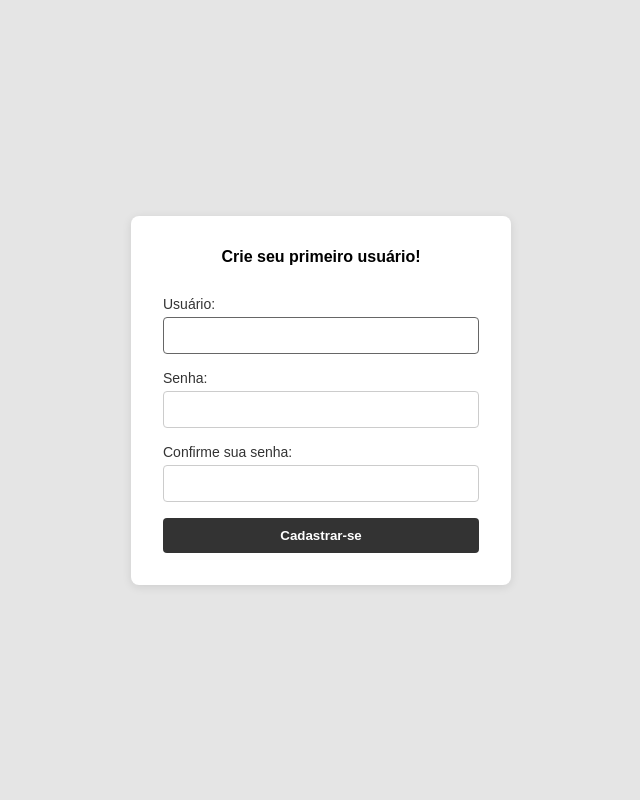
After one commit to RR2M4A/Sistema-Administracao, a Flask app: page / in a window 1280 px wide. The commit adds this page. Shown: the whole page, without its empty margins (319-959 px from the left). Run offline with Flask 3, Linux system fonts and the light colour scheme.

Commit message:
Creating a page destined to the first user creation
- When the system is first used, the user will be redirected to create an 'admin' level account (signup).
- Creating the signup page with HTML/CSS/JS.
- Using JS files to deal with async operations.
- Creating a signup route for the user creation.

```diff
--- a/flaskr/app.py
+++ b/flaskr/app.py
@@ -12,8 +12,8 @@ def create_app():
     app.config["SQLALCHEMY_TRACK_MODIFICATIONS"] = False
     db.init_app(app)
 
-    from routes.signin import signin
-    app.register_blueprint(signin)
+    from routes.auth import auth
+    app.register_blueprint(auth)
 
     from routes.system import system
     app.register_blueprint(system)
--- a/flaskr/models/client.py
+++ b/flaskr/models/client.py
@@ -1,5 +1,5 @@
-from typing import List
-from sqlalchemy import String
+from typing import List, Optional
+from sqlalchemy import String, exists
 from sqlalchemy.orm import relationship, Mapped, mapped_column
 from extensions.database import db
 
@@ -31,7 +31,7 @@ class Client(db.Model):
 
 
     @classmethod
-    def create(cls, data: dict):
+    def create(cls, data: dict) -> 'Client':
         """Instancia um objeto cliente e o armazena no banco de dados."""
 
         client = Client(
@@ -48,7 +48,7 @@ class Client(db.Model):
 
 
     @classmethod
-    def find_by_id(cls, id: int):
+    def find_by_id(cls, id: int) -> Optional['Client']:
         """Busca pelo ID e retorna um cliente do banco de dados."""
 
         client = db.session.execute(
@@ -58,7 +58,7 @@ class Client(db.Model):
 
 
     @classmethod
-    def find_by_cpf(cls, cpf: str):
+    def find_by_cpf(cls, cpf: str) -> Optional['Client']:
         """Busca pelo CPF e retorna um cliente do banco de dados."""
 
         client = db.session.execute(
@@ -68,7 +68,7 @@ class Client(db.Model):
 
 
     @classmethod
-    def find_by_rg(cls, rg: str):
+    def find_by_rg(cls, rg: str) -> Optional['Client']:
         """Busca pelo RG e retorna um cliente do banco de dados."""
 
         client = db.session.execute(
@@ -78,7 +78,7 @@ class Client(db.Model):
 
 
     @classmethod
-    def find_all(cls):
+    def find_all(cls) -> List[Optional['Client']]:
         """Retorna todas as linhas da table Client, ordenadas pelo
         id."""
 
@@ -87,7 +87,15 @@ class Client(db.Model):
 
 
     @classmethod
-    def count(cls):
+    def count(cls) -> int:
         """Retorna o total de linhas que a table Client contém."""
 
         return len(db.session.execute(db.select(cls)).all())
+
+
+    @classmethod
+    def has_any(cls) -> bool:
+        """Retorna se existe ao menos uma tupla na table Client."""
+
+        return db.session.execute(
+            db.select(exists().where(cls.id.isnot(None)))).scalar()
--- a/flaskr/models/entrance.py
+++ b/flaskr/models/entrance.py
@@ -49,7 +49,7 @@ class Entrance(db.Model):
 
 
     @classmethod
-    def count(cls):
+    def count(cls) -> int:
         """Retorna o total de linhas que a table Entrance contém."""
 
         return len(db.session.execute(db.select(cls)).all())
--- a/flaskr/models/user.py
+++ b/flaskr/models/user.py
@@ -1,7 +1,8 @@
+from typing import Optional
+from sqlalchemy import exists
 from sqlalchemy.orm import Mapped, mapped_column
 from werkzeug.security import check_password_hash
 from extensions.database import db
-
 
 class User(db.Model):
     """Representa a tablea de usuários do sistema.
@@ -17,13 +18,52 @@ class User(db.Model):
     id: Mapped[int] = mapped_column(primary_key=True)
     username: Mapped[str] = mapped_column(nullable=False)
     password_hash: Mapped[str] = mapped_column(nullable=False)
+    is_admin: Mapped[bool] = mapped_column(nullable=False)
+    is_blocked: Mapped[bool] = mapped_column(nullable=False)
+
+
+    @staticmethod
+    def create(username: str, password_hash: str,
+               is_admin: bool, is_blocked: bool) -> 'User':
+        """Instancia um objeto User e o armazena no banco de dados."""
+
+        user = User(
+            username = username,
+            password_hash = password_hash,
+            is_admin = is_admin,
+            is_blocked = is_blocked
+        )
+
+        db.session.add(user)
+        db.session.commit()
+        return user
 
 
     @classmethod
-    def find_one(cls, username: str):
+    def has_any(cls) -> bool:
+        """Retorna se existe ao menos uma tupla na table User."""
+
+        return db.session.execute(
+            db.select(exists().where(cls.id.isnot(None)))).scalar()
+
+
+    @classmethod
+    def find_by_id(cls, id: int) -> Optional['User']:
+        """Busca um usuário pelo ID."""
+
+        return db.session.execute(db.select(cls).where(
+            cls.id==id)).scalar_one_or_none()
+
+
+    @classmethod
+    def find_by_username(cls, username: str) -> Optional['User']:
+        """Busca um usuário pelo USERNAME."""
+
         return db.session.execute(db.select(cls).where(
             cls.username==username)).scalar_one_or_none()
 
 
     def check_password(self, password: str) -> bool:
+        """Verifica se a senha inserida está correta."""
+
         return check_password_hash(self.password_hash, password)
--- /dev/null
+++ b/flaskr/routes/auth.py
@@ -0,0 +1,62 @@
+from flask import Blueprint, render_template, request, session, url_for
+from services.auth_service import AuthService
+from http import HTTPStatus
+from utils.decorators import no_account
+
+
+auth = Blueprint("auth", __name__)
+
+
+@auth.get("/signin/")
+def signin_get():
+    """Carrega a página de sign in."""
+
+    return render_template("signin.html")
+
+
+@auth.post("/signin/")
+def signin_post():
+    """Lida com requisições do tipo POST na página de sign in."""
+
+    req = request.get_json()
+    username = req["username"]
+    password = req["password"]
+
+    user = AuthService.authenticate_user(username, password)
+
+    if user:
+        session["id"] = user.id
+        return {"authenticated": True, "redirect": url_for("system.system_get")}
+
+    return {"authenticated": False}
+
+
+@auth.get("/")
+@auth.get("/signup/")
+@no_account
+def signup_get():
+    """Carrega a página de signup."""
+
+    return render_template("signup.html")
+
+
+@auth.post("/")
+@auth.post("/signup/")
+@no_account
+def signup_post():
+    """Lida com requisições do tipo POST na página de sign up."""
+
+    req = request.get_json()
+    username = req.get("username")
+    pass1 = req.get("first-password")
+    pass2 = req.get("second-password")
+
+    if not AuthService.is_valid_username(username):
+        return {"status": "error"}, HTTPStatus.BAD_REQUEST
+
+    if not AuthService.is_same_password(pass1, pass2):
+        return {"status": "error"}, HTTPStatus.UNAUTHORIZED
+
+    AuthService.create_user(username, pass1, is_admin=True)
+
+    return {"status": "success"}, HTTPStatus.CREATED
--- /dev/null
+++ b/flaskr/static/css/signup.css
@@ -0,0 +1,89 @@
+* {
+    margin: 0;
+    padding: 0;
+    box-sizing: border-box;
+    font-family: Arial, sans-serif;
+}
+
+body {
+    display: flex;
+    justify-content: center;
+    align-items: center;
+    height: 100vh;
+    background-color: #e5e5e5;
+}
+
+.blank-container {
+    background: #fff;
+    padding: 2rem;
+    border-radius: 8px;
+    box-shadow: 0 2px 10px rgba(0, 0, 0, 0.1);
+    width: 380px;
+}
+
+.input-container {
+    display: flex;
+    flex-direction: column;
+    margin-bottom: 1rem;
+}
+
+.input-container:first-of-type {
+    margin-top: 30px;
+}
+
+
+.input-container label {
+    font-size: 14px;
+    margin-bottom: 5px;
+    color: #333;
+}
+
+.input-container input {
+    padding: 10px;
+    border: 1px solid #ccc;
+    border-radius: 4px;
+    outline: none;
+    transition: border 0.3s;
+}
+
+.input-container input:focus {
+    border-color: #666;
+}
+
+.submit-bt {
+    background: #333;
+    color: white;
+    border: none;
+    padding: 10px;
+    width: 100%;
+    border-radius: 4px;
+    cursor: pointer;
+    font-weight: bold;
+    transition: all ease-in-out 0.3s;
+}
+
+.no-acess-msg {
+    font-size: 12px;
+    text-align: center;
+    margin-top: 18px;
+    color: rgb(50, 65, 131);
+    font-weight: bold;
+}
+
+.submit-bt:hover {
+    background: #555;
+}
+
+.welcome-msg {
+    font-size: 16px;
+    text-align: center;
+}
+
+.invalid-credentials {
+    display: none;
+    color: red;
+    text-align: center;
+    font-weight: bold;
+    font-size: 11px;
+    margin-top: 5px;
+}
--- /dev/null
+++ b/flaskr/static/js/signup/signup.js
@@ -0,0 +1,64 @@
+"use strict"
+
+import { make_request } from "../utils/fetch_utils.js";
+
+const submit_bt = document.querySelector('.submit-bt');
+const username_input = document.querySelector('input[name="username"]');
+const pass_inputs = document.querySelectorAll('input[type="password"]');
+const inputs = document.querySelectorAll('form input');
+const side_msg = document.querySelector('.invalid-credentials');
+
+
+export async function signup(inputs, side_msg) {
+
+    let ans = await make_request(inputs);
+
+    if (ans.status == 400) {
+
+        side_msg.style.display = "block";
+        side_msg.innerHTML = "Seu nome de usuário não segue o padrão válido!";
+
+    } else if (ans.status == 401) {
+
+        side_msg.style.display = "block";
+        side_msg.innerHTML = "As senhas não conferem!";
+
+        pass_inputs[0].focus();
+        pass_inputs.forEach((input) => {
+            input.value = "";
+        })
+
+    } else if (ans.status == 201) {
+
+        alert("Usuário criado com sucesso!");
+        window.location.reload();
+    }
+
+}
+
+
+export function init_listeners() {
+
+    submit_bt.addEventListener("click", (event) => {
+        event.preventDefault();
+        signup(inputs, side_msg)
+    });
+
+    document.addEventListener("keydown", (event) => {
+        if (event.key == "Enter") {
+            event.preventDefault();
+            signup(inputs, side_msg);
+        }
+    })
+
+    addEventListener("DOMContentLoaded", () => {
+        username_input.focus();
+
+        inputs.forEach((input) => {
+            input.value = "";
+        })
+    })
+}
+
+
+init_listeners();
--- /dev/null
+++ b/flaskr/static/js/signup/signup_main.js
@@ -0,0 +1,4 @@
+"use strict"
+
+
+import "./signup.js";
--- a/flaskr/templates/signin.html
+++ b/flaskr/templates/signin.html
@@ -10,6 +10,9 @@
 </head>
 <body>
     <main class="blank-container">
+
+        <h2 class="welcome-msg">Login</h2>
+
         <form method="post">
 
             <p class="wrong-credentials">Senha ou usuário incorretos!</p>
--- /dev/null
+++ b/flaskr/templates/signup.html
@@ -0,0 +1,42 @@
+<!DOCTYPE html>
+<html lang="pt-br">
+<head>
+    <meta charset="UTF-8">
+    <meta http-equiv="X-UA-Compatible" content="IE=edge">
+    <meta name="viewport" content="width=device-width, initial-scale=1.0">
+    <title>Sign Up</title>
+
+    <link href="../static/css/signup.css" rel="stylesheet">
+</head>
+<body>
+    <main class="blank-container">
+
+        <h2 class="welcome-msg">Crie seu primeiro usuário!</h2>
+        <form method="post" action="{{ url_for('auth.signup_post') }}">
+
+            <p class="invalid-credentials"></p>
+
+            <div class="input-container">
+                <label for="username">Usuário:</label>
+                <input id="username" name="username" type="text">
+            </div>
+
+            <div class="input-container">
+                <label for="first-password">Senha:</label>
+                <input id="first-password" name="first-password" type="password">
+            </div>
+
+            <div class="input-container">
+                <label for="second-password">Confirme sua senha:</label>
+                <input id="second-password" name="second-password" type="password">
+            </div>
+
+
+            <button class="submit-bt" type="button">Cadastrar-se</button>
+
+        </form>
+    </main>
+
+    <script type="module" src="../static/js/signup/signup_main.js"></script>
+</body>
+</html>
--- a/flaskr/utils/decorators.py
+++ b/flaskr/utils/decorators.py
@@ -1,6 +1,8 @@
 from flask import session, redirect, url_for
 from functools import wraps
 from utils.sanitizers import sanitize
+from models.user import User
+from models.client import Client
 
 def login_required(f):
     """Exige que o usuário esteja logado para acessar as rotas."""
@@ -23,3 +25,18 @@ def input_sanitized(f):
         return f(self, input, *args, **kwargs)
 
     return wrapper
+
+
+def no_account(f):
+    """Utilizado para quando o usuário acessa o sistema pela primeira vez."""
+
+    @wraps(f)
+    def wrapper(*args, **kwargs):
+        if User.has_any() or Client.has_any():
+            print("Entrou no if")
+            return redirect(url_for("auth.signin_get"))
+
+        print("Passou direto")
+        return f(*args, **kwargs)
+
+    return wrapper
```
Also changed, not shown: flaskr/routes/signin.py (deleted, +0 -29 lines), flaskr/services/auth_service.py (+40 -1 lines), flaskr/static/css/signin.css (+10 -0 lines), flaskr/static/js/signin/credentials.js (deleted, +0 -17 lines), flaskr/static/js/signin/signin.js (added, +46 -0 lines), flaskr/static/js/signin/signin_main.js (+1 -13 lines).
